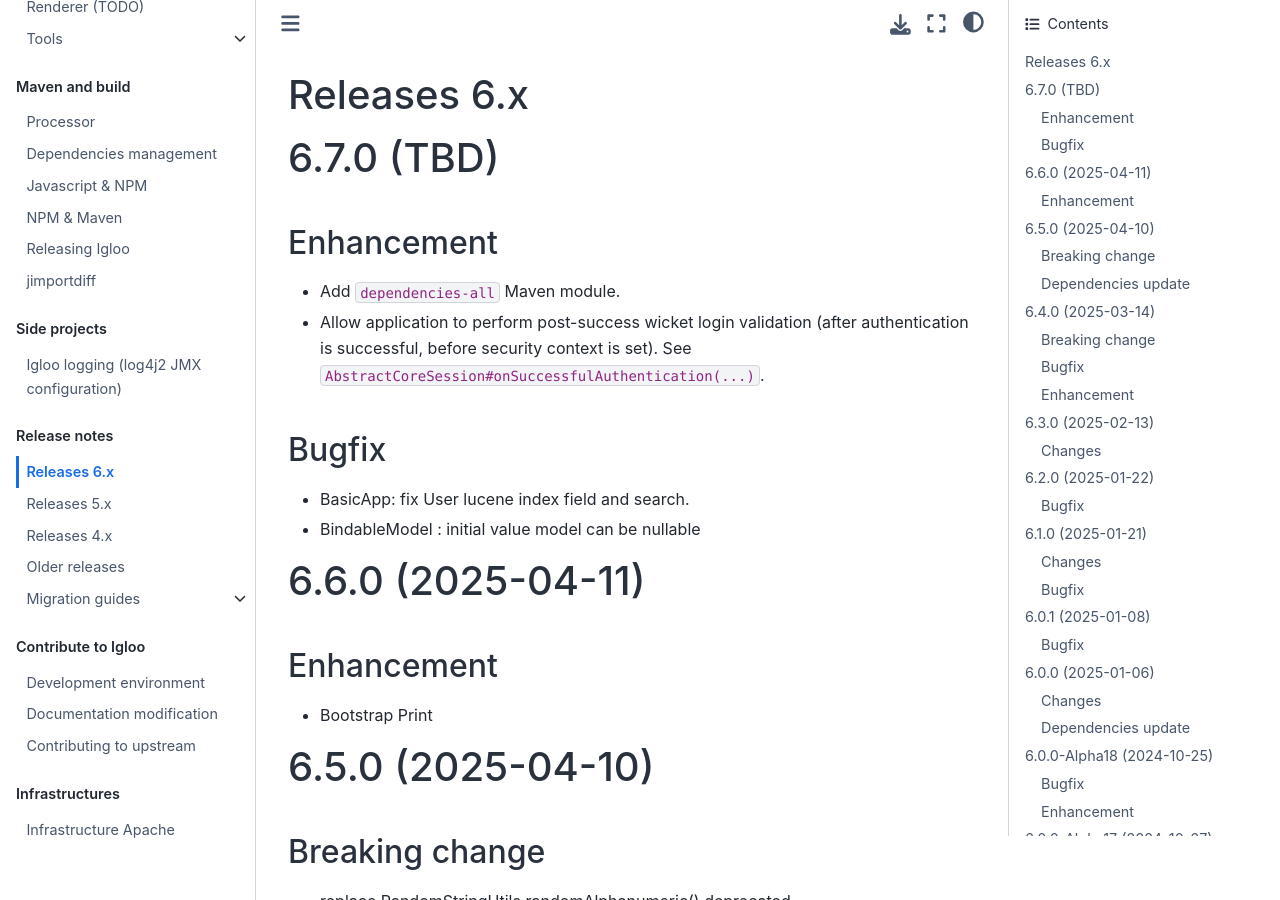
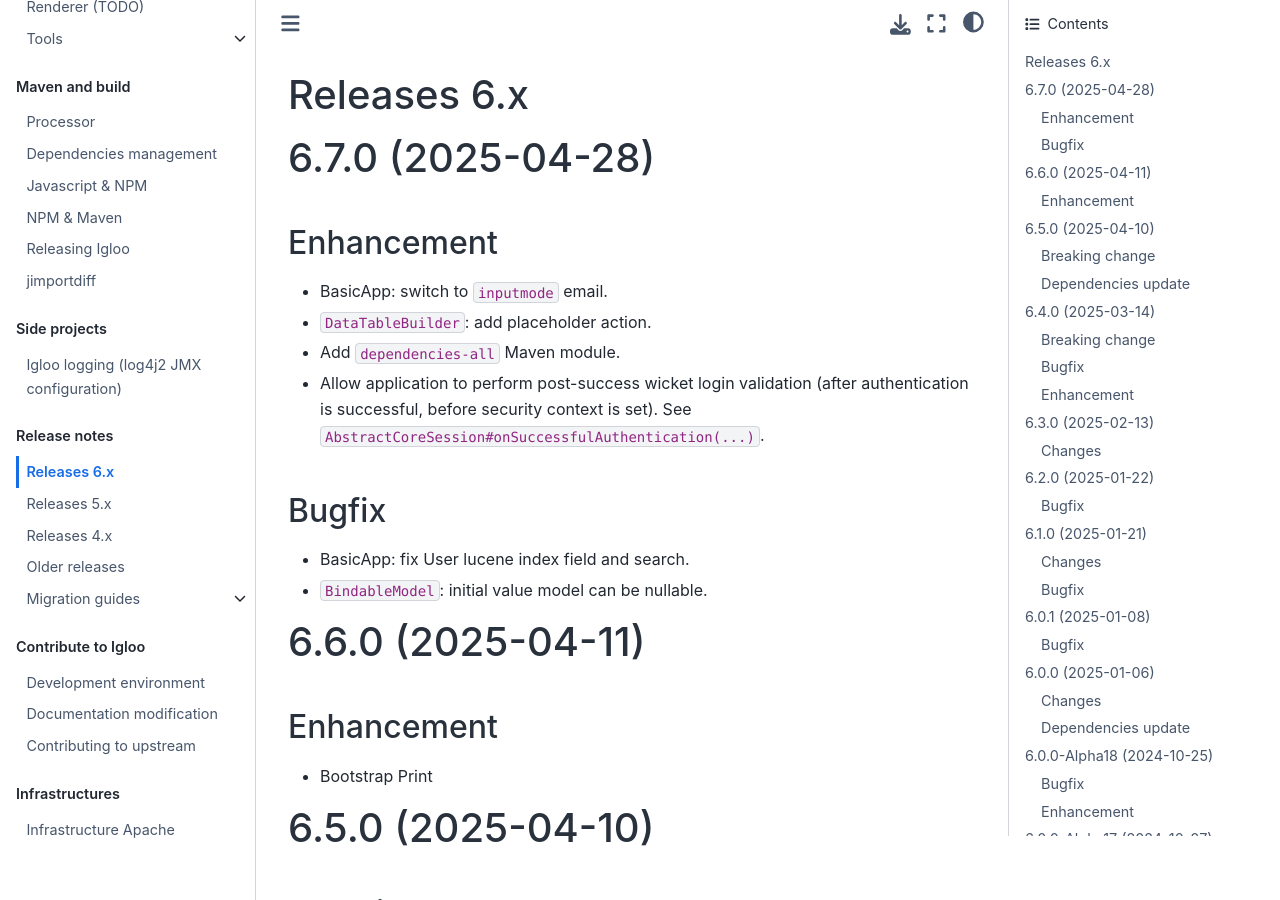
Before and after one commit to igloo-project/igloo-doc, a Sphinx documentation site: the page built from source/release-notes/releases-6.x.md, in a window 1280 px wide and 900 px high. Built offline with Sphinx 7.4.7 and the Sphinx Book theme 1.1.4, drawn with Linux system fonts in a browser that asks for light colours.

Commit message:
Update changelog

```diff
--- a/source/release-notes/releases-6.x.md
+++ b/source/release-notes/releases-6.x.md
@@ -1,9 +1,11 @@
 # Releases 6.x
 
-# 6.7.0 (TBD)
+# 6.7.0 (2025-04-28)
 
 ## Enhancement
 
+* BasicApp: switch to `inputmode` email.
+* `DataTableBuilder`: add placeholder action.
 * Add `dependencies-all` Maven module.
 * Allow application to perform post-success wicket login validation (after
   authentication is successful, before security context is set). See
@@ -12,7 +14,7 @@
 ## Bugfix
 
 * BasicApp: fix User lucene index field and search.
-* BindableModel : initial value model can be nullable
+* `BindableModel`: initial value model can be nullable.
 
 # 6.6.0 (2025-04-11)
 
```
